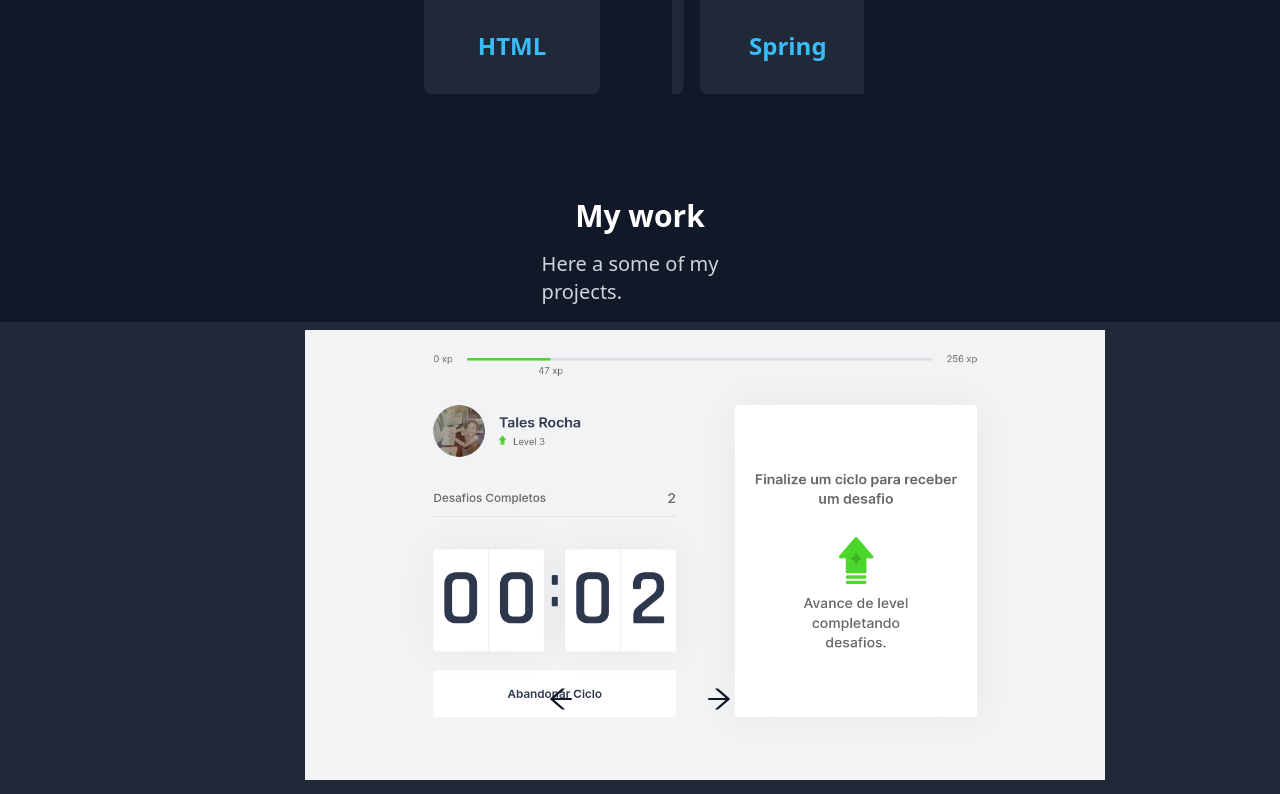
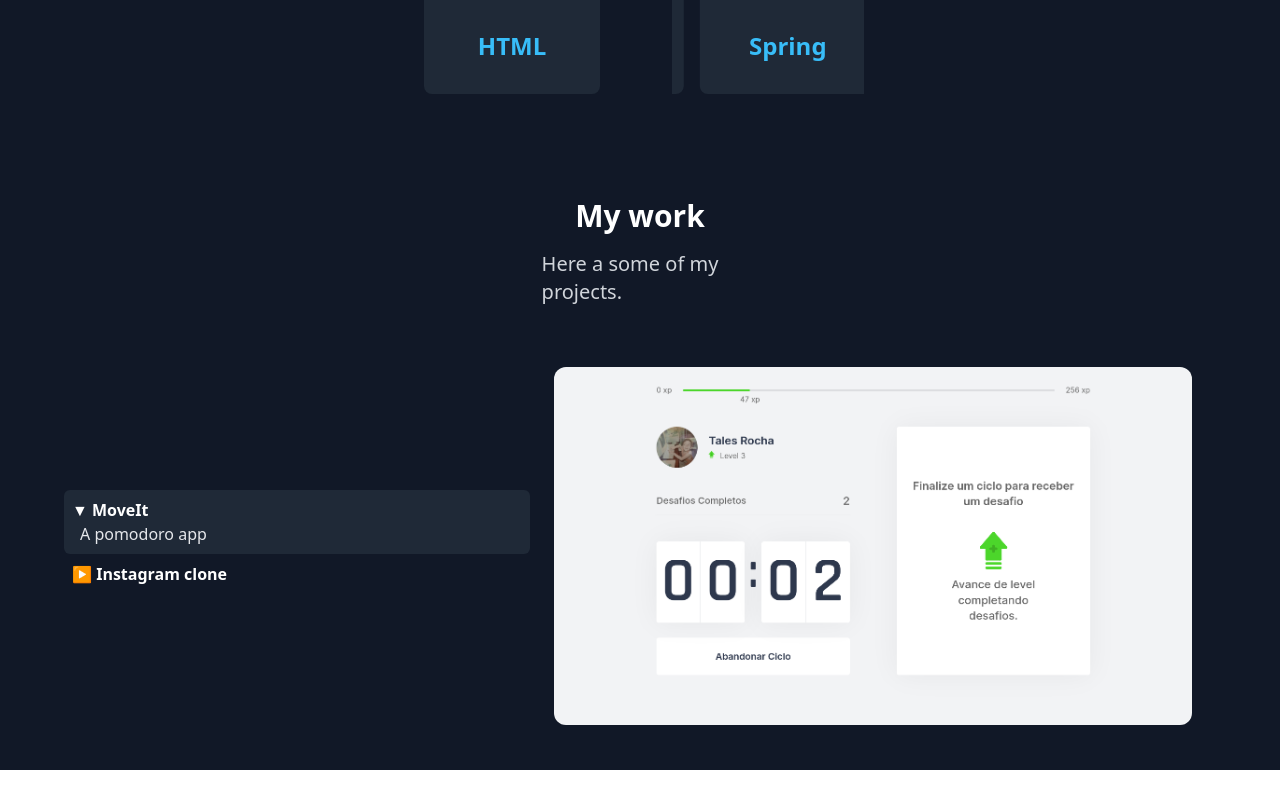
Before and after one commit to taleshrocha/portfolio, a Next.js app: page / in a window 1280 px wide. Shown: the part 1592-2386 px from the top of the page. After the commit the page ends 2362 px from the top, so only its background shows below. Built offline with nearby package versions, Linux system fonts and the light colour scheme.

Commit message:
projects slider done

```diff
--- a/src/components/Front.tsx
+++ b/src/components/Front.tsx
@@ -4,7 +4,7 @@ export default function Front() {
   let circles = [];
   for (let index = 0; index < 10; index++) {
     circles.push(
-      <li className=""></li>
+      <li key={index} className=""></li>
     );
   }
   return (
--- a/src/components/MenuCarousel.tsx
+++ b/src/components/MenuCarousel.tsx
@@ -1,10 +1,14 @@
 import React, { useEffect, useState } from "react";
-import { AiOutlineArrowLeft as ArrowLeft, AiOutlineArrowRight as ArrowRight } from "react-icons/ai"
+import {
+  AiOutlineArrowLeft as ArrowLeft,
+  AiOutlineArrowRight as ArrowRight,
+} from "react-icons/ai";
 
 export function MenuCarouselItem({ children, width, height }: any) {
   return (
     <div
-      className="inline-flex items-center justify-center"
+      className="inline-flex items-center justify-center transition-transform
+      hover:scale-105 ease-in-out duration-300 p-6"
       style={{ width: width, height: height }}
     >
       {children}
@@ -12,8 +16,12 @@ export function MenuCarouselItem({ children, width, height }: any) {
   );
 }
 
-// TODO: Add swipe "react-swipeable"
-export default function MenuCarousel({ children, time, className, descriptions }: any) {
+export default function MenuCarousel({
+  children,
+  time,
+  className,
+  descriptions,
+}: any) {
   const [activeIndex, setActiveIndex] = useState(0);
   const [isPaused, setIsPaused] = useState(false);
 
@@ -37,31 +45,49 @@ export default function MenuCarousel({ children, time, className, descriptions }
   return (
     <div
       className="
-        flex relative items-center overflow-hidden w-max
-        bg-gray-800 py-2
+        flex flex-col xl:flex-row relative items-center justify-center overflow-hidden w-[800px] h-[440px]
+        md:w-full md:h-full
       "
     >
       {/*Mobile*/}
-      <div className="flex absolute inset-0 items-end justify-center text-gray-900 z-10 space-x-24 mb-16">
-        <button
-          className="p-4 transition-colors duration-300 ease-out hover:bg-gray-600/50 rounded-full"
-          onClick={() => updateIndex(activeIndex + 1)}><ArrowLeft size={30}/></button>
-        <button
-          className="p-4 transition-colors duration-300 ease-out hover:bg-gray-600/50 rounded-full"
-          onClick={() => updateIndex(activeIndex - 1)}><ArrowRight size={30} /></button>
-      </div>
+      <button
+        className="absolute bottom-8 left-72 z-10 md:hidden
+        text-gray-800 hover:bg-gray-600/50 rounded-full
+        p-4 transition-colors duration-300 ease-out "
+        onClick={() => updateIndex(activeIndex + 1)}
+      >
+        <ArrowLeft size={30} />
+      </button>
+      <button
+        className="absolute bottom-8 right-72 z-10 md:hidden
+        text-gray-800 hover:bg-gray-600/50 rounded-full
+        p-4 transition-colors duration-300 ease-out "
+        onClick={() => updateIndex(activeIndex + 1)}
+      >
+        <ArrowRight size={30} />
+      </button>
 
-      {/*Left side*/}
-      <div className="hidden md:flex flex-col z-10 justify-center space-x-2 bg-gray-800">
+      {/*Upper/Left side*/}
+      <div
+        className="hidden md:flex flex-col justify-center items-center
+        h-full w-full z-10 mb-2 xl:bg-gray-900 xl:h-[440px]"
+      >
         {descriptions.map((description: any, index: any) => {
           return (
             <button
-              className={`${index === activeIndex && "bg-sky-500 text-white"}`}
+              className={`flex flex-col justify-center items-start w-full
+                          transition-all duration-500 rounded-md p-2
+                          ${index === activeIndex && "bg-gray-800 hover:bg-transparent"}`}
               onClick={() => {
                 updateIndex(index);
               }}
             >
-              {description.name}
+              <h1 className="text-white font-bold">{index === activeIndex? "▼" : "▶"} {description.name}</h1>
+              <p
+                className={`ml-2 text-xm text-gray-200
+                            ${index !== activeIndex && "hidden"}`}>
+                {description.desc}
+              </p>
             </button>
           );
         })}
@@ -78,7 +104,6 @@ export default function MenuCarousel({ children, time, className, descriptions }
           return React.cloneElement(child, { width: "100%" });
         })}
       </div>
-
     </div>
   );
 }
--- a/src/components/Projects.tsx
+++ b/src/components/Projects.tsx
@@ -15,11 +15,11 @@ export default function Projects() {
         descriptions={[
           {
             name: "MoveIt",
-            desc: "A pomodoro tomato like aplicationexclamationBut, with physical challenges for the user 💪🏼 ",
+            desc: "A pomodoro app",
           },
           {
             name: "Instagram clone",
-            desc: "An Instagram camera clone app in which is possible to login, add posts, comments speech_balloon and likes heart ",
+            desc: "An Instagram clone",
           }
         ]}
       >
@@ -27,6 +27,7 @@ export default function Projects() {
           time={2000}
         >
           <Image
+            className="rounded-xl"
             src={moveitImg}
             alt=""
             width={800}
@@ -34,6 +35,7 @@ export default function Projects() {
         </MenuCarouselItem>
         <MenuCarouselItem>
           <Image
+            className="rounded-xl"
             src={instaImg}
             alt=""
             width={800}
```
